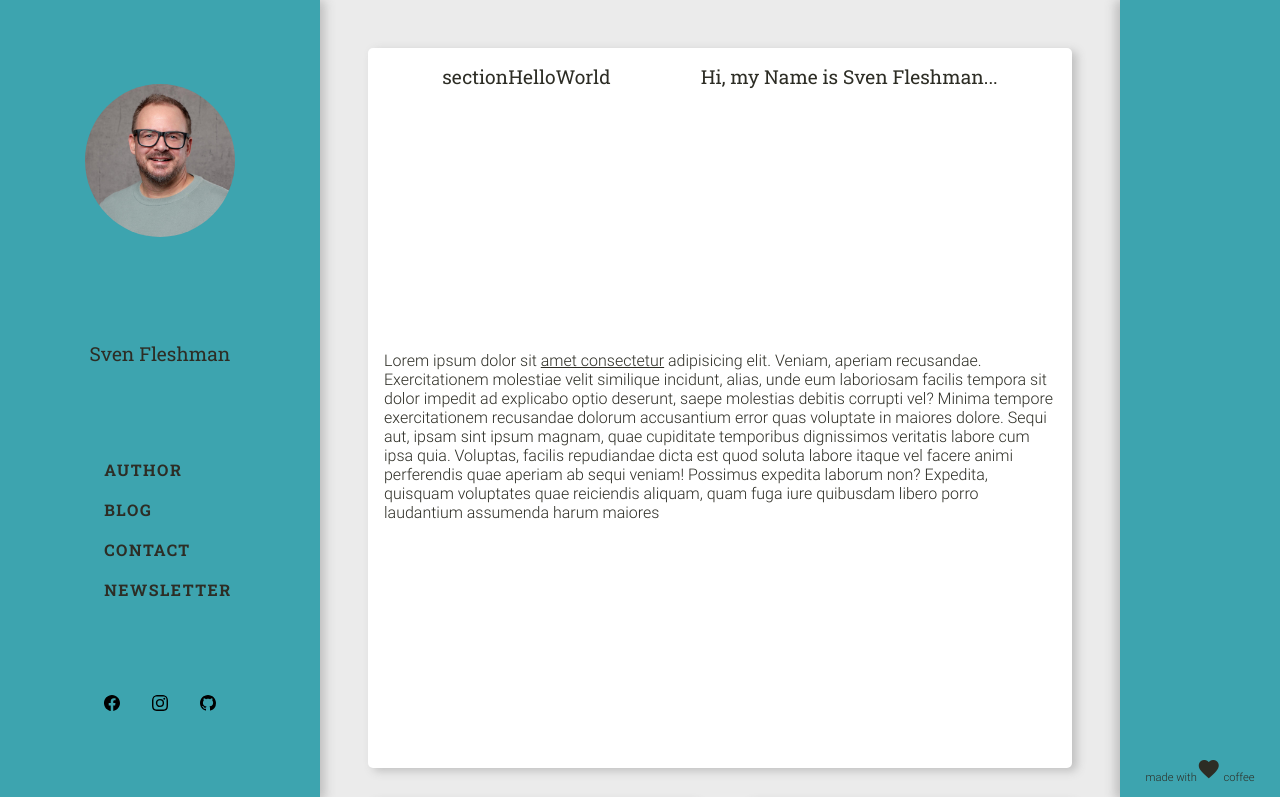
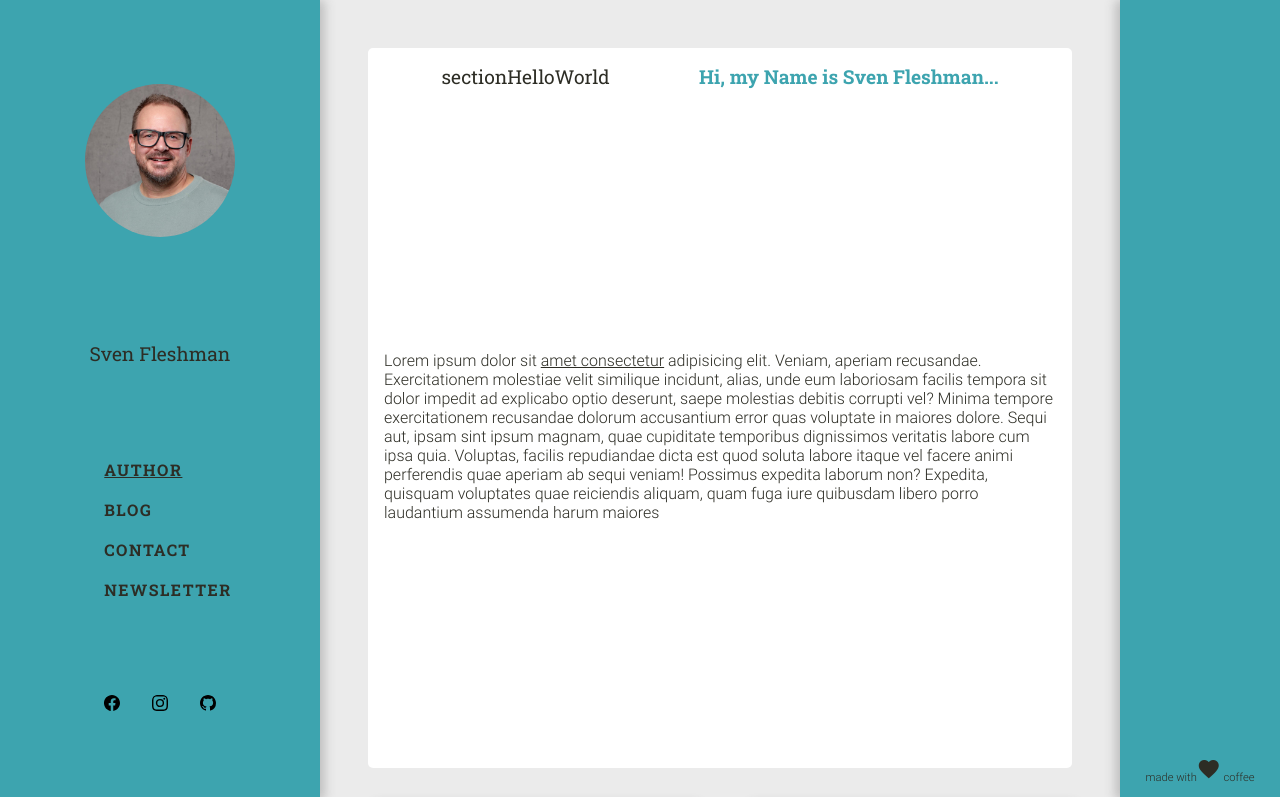
Before and after one commit to Halli76er/landingPage, a plain HTML site: page index.html in a window 1280 px wide. Shown: the top 797 px of the page. Drawn offline with Linux system fonts and the light colour scheme.

Commit message:
add Section Active State with Classes to Section and Menu Items by scrolling

```diff
--- a/css/helpers.css
+++ b/css/helpers.css
@@ -31,6 +31,23 @@ span.button{
 }
 span.button a{
     color: #3DA4AF;
+}
+main section.active-section article.card{
+    box-shadow: none;
+}
+main section.active-section article.card h3{
+    color: #3DA4AF;
+    font-weight: 700;
+}
+main section.active-section.card{
+    box-shadow: none;
+}
+main section.active-section.card h3{
+    color: #3DA4AF;
+    font-weight: 700;
+}
+li a.active-link{
+    text-decoration: underline;
 }
 a:-webkit-any-link {
     color: #2d2d25;
--- a/js/app.js
+++ b/js/app.js
@@ -1,23 +1,3 @@
-/**
- *
- * Manipulating the DOM exercise.
- * Exercise programmatically builds navigation,
- * scrolls to anchors from navigation,
- * and highlights section in viewport upon scrolling.
- *
- * Dependencies: None
- *
- * JS Version: ES2015/ES6
- *
- * JS Standard: ESlint
- *
-*/
-
-/**
- * Comments should be present at the beginning of each procedure and class.
- * Great to have comments before crucial code sections within the procedure.
-*/
-
 /**
  * Define Global Variables
  *
@@ -74,16 +54,27 @@ function navBarMenuSections () {
     // listItem get a link as a child
     listItem.appendChild(link);
     // link gets the title text from data-nav
-    link.textContent = linkTitle;
+    link.innerHTML = linkTitle;
     //set attributes for target and add class to link
     link.setAttribute("data-nav", `${linkTarget}`);
     link.setAttribute("href", `#${linkTarget}`);
     link.classList.add('blog_link_menu');
   });
 }
-
 // Add class 'active' to section when near top of viewport
-
+function sectionActiveState() {
+      sections.forEach((section) =>{
+        let clickLink = navBarList.querySelector(`[data-nav=${section.id}]`);
+        let sectionView = section.getBoundingClientRect();
+        if (sectionView.top <= 150 && sectionView.bottom >= 100){
+          section.classList.add('active-section');
+          clickLink.classList.add('active-link');
+        }else{
+          section.classList.remove('active-section');
+          clickLink.classList.remove('active-link');
+        }
+      });
+}
 /*
 *  scrolling > 500px
 *  from the top document
@@ -117,3 +108,4 @@ document.addEventListener('DOMContentLoaded', navBarMenuSections);
 // Scroll to section on link click
 navBarList.addEventListener('click', smoothScroll);
 // Set sections as active
+window.addEventListener('scroll', sectionActiveState);
```
